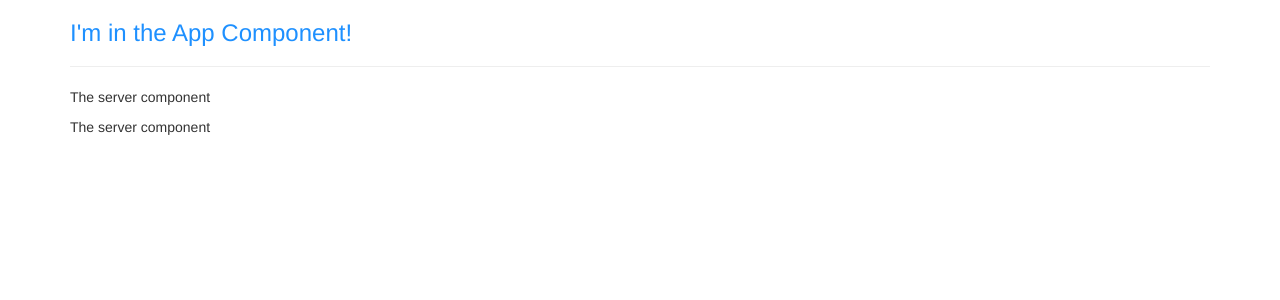
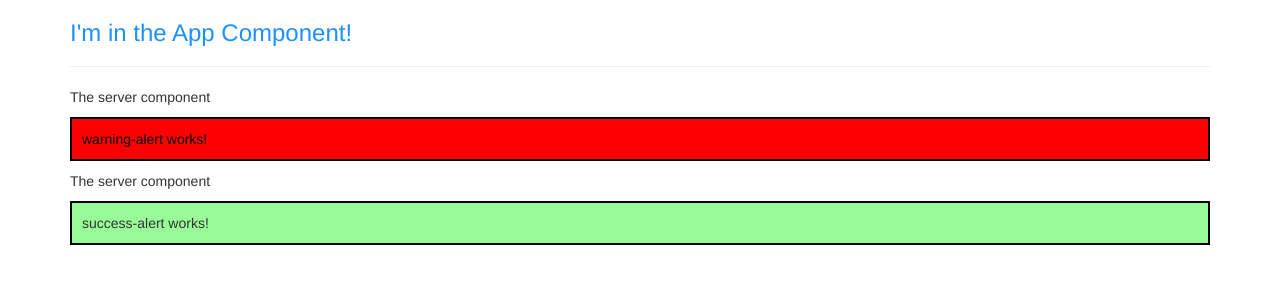
Before and after one commit to RichardAgarici/Angular-Project1, an Angular app: page / in a window 1280 px wide. Shown: the top 300 px of the page. Built offline with nearby package versions, Linux system fonts and the light colour scheme.

Commit message:
adding a few more templates

```diff
--- a/src/app/app.module.ts
+++ b/src/app/app.module.ts
@@ -5,10 +5,12 @@ import { AppRoutingModule } from './app-routing.module';
 import { AppComponent } from './app.component';
 import {ServerComponent} from "./server/server.component";
 import { ServersComponent } from './servers/servers.component';
+import { WarningAlertComponent } from './warning-alert/warning-alert.component';
+import { SuccessAlertComponent } from './success-alert/success-alert.component';
 
 @NgModule({
   declarations: [
-    AppComponent,ServerComponent, ServersComponent
+    AppComponent,ServerComponent, ServersComponent, WarningAlertComponent, SuccessAlertComponent
   ],
   imports: [
     BrowserModule,
--- a/src/app/servers/servers.component.html
+++ b/src/app/servers/servers.component.html
@@ -1,4 +1,6 @@
 <app-server>
 </app-server>
+<app-warning-alert></app-warning-alert>
 <app-server>
 </app-server>
+<app-success-alert> </app-success-alert>
--- /dev/null
+++ b/src/app/success-alert/success-alert.component.css
@@ -0,0 +1,5 @@
+p{
+  padding: 10px;
+  background-color: palegreen;
+  border: 2px solid black;
+}
--- /dev/null
+++ b/src/app/success-alert/success-alert.component.html
@@ -0,0 +1 @@
+<p>success-alert works!</p>
--- /dev/null
+++ b/src/app/warning-alert/warning-alert.component.css
@@ -0,0 +1,6 @@
+p{
+  color: black;
+  background-color: red;
+  padding: 10px;
+  border: 2px solid black;
+}
--- /dev/null
+++ b/src/app/warning-alert/warning-alert.component.html
@@ -0,0 +1 @@
+<p>warning-alert works!</p>
```
Also changed, not shown: src/app/success-alert/success-alert.component.ts (added, +10 -0 lines), src/app/warning-alert/warning-alert.component.ts (added, +10 -0 lines), 2 other files (tests, documents, lock files or other folders).
